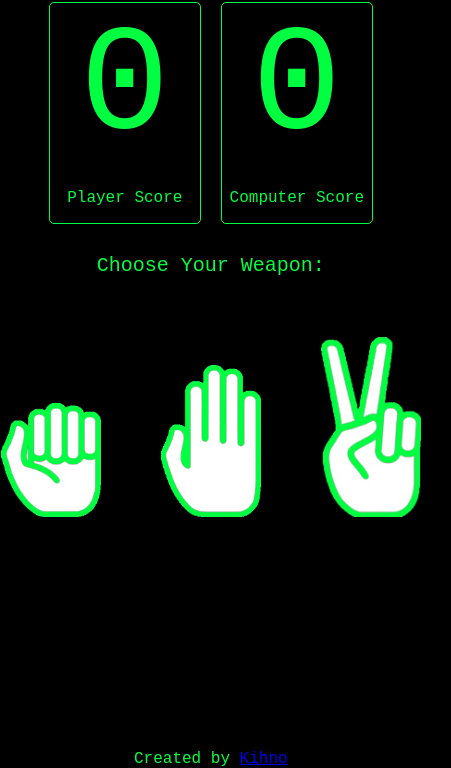
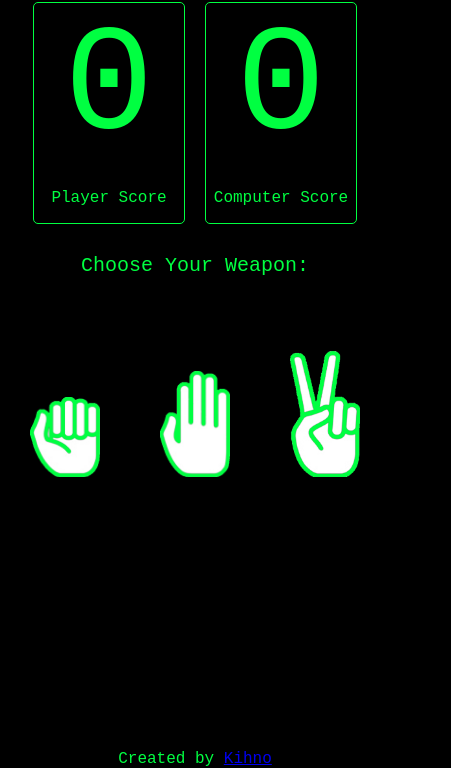
Before and after one commit to kihno/rock-paper-scissors, a plain HTML site: page index.html in a window 390 px wide. Shown: the part 76-844 px from the top of the page, 451 px wide, since content can reach past the window. Drawn offline with Linux system fonts and the light colour scheme.

Commit message:
Optimize for mobile

```diff
--- a/index.html
+++ b/index.html
@@ -9,6 +9,7 @@
         <title>roshambo</title>
     </head>
     <body>
+        <main id="mainContainer">
             <div id="titleContainer">
                 <h1>roshambo</h1>
             </div>
@@ -37,6 +38,6 @@
             </div>
 
             <footer>Created by <a href="https://github.com/kihno">Kihno</a></footer>
-
+        </main>
     </body>
 </html>
--- a/styles.css
+++ b/styles.css
@@ -2,6 +2,9 @@ body {
     background-color: black;
     color: #00ff41;
     font-family: "Courier New", monospace;
+}
+
+#mainContainer {
     display: flex;
     flex-direction: column;
     align-items: center;
@@ -74,20 +77,13 @@ justify-content: center;
     margin-top: 50px;
 }
 
-@media screen and (max-width: 800px) {
-    body {
-        width: 104vw;
-
-    }
-}
-
 input {
     width: 100px;
     padding: 10px 30px 10px 30px;
 }
 
 input:hover {
-    width: 120px;
+    transform: scale(1.2);
     cursor: pointer;
 }
 
@@ -124,3 +120,17 @@ footer {
     position: fixed;
     bottom: 0;
 }
+
+@media screen and (max-width: 800px) {
+    input {
+        width: 70px;
+    }
+
+    #btnContainer {
+        margin-top: 10px;
+    }
+
+    .result {
+        font-size: 18px;
+    }
+}
```
Lines whose indentation alone changed are shown as unchanged.
